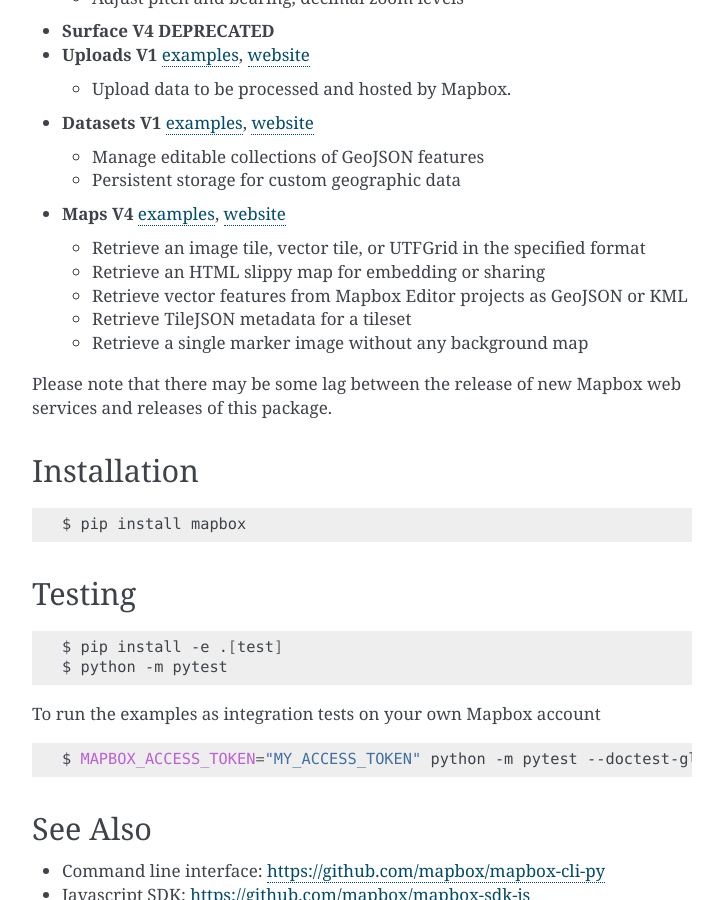
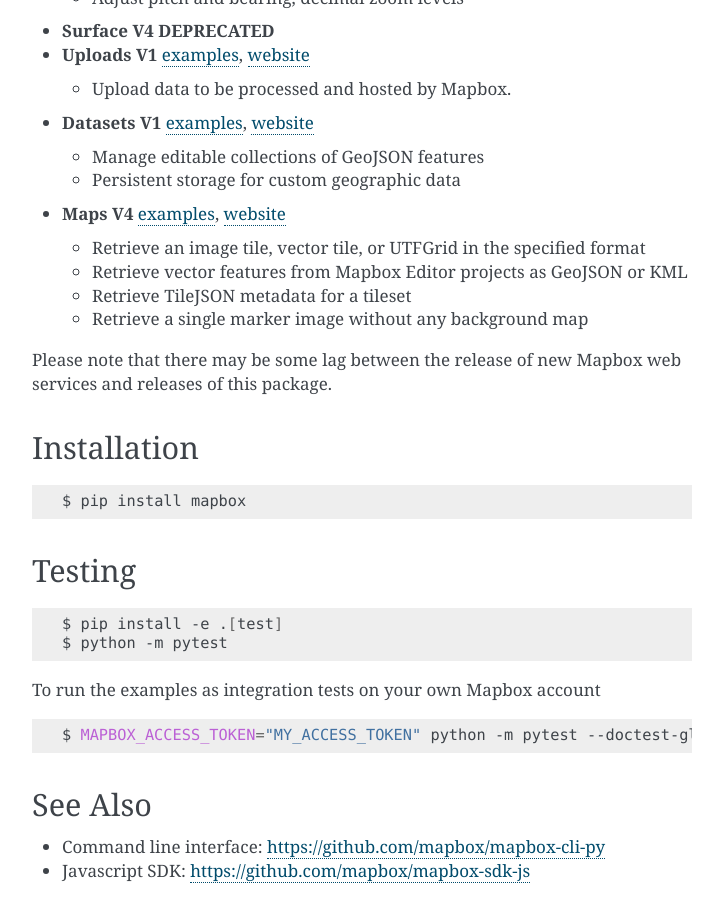
Before and after one commit to mapbox/mapbox-sdk-py, a Sphinx documentation site: the page built from docs/index.rst, in a window 1280 px wide and 900 px high, scrolled down 941 px. Shown: the whole window, without its empty margins (388-1111 px from the left). Built offline with Sphinx 7.4.7, drawn with Linux system fonts in a browser that asks for light colours.

Commit message:
Update index.rst

```diff
--- a/docs/index.rst
+++ b/docs/index.rst
@@ -59,7 +59,6 @@
 - **Maps V4** `examples <./docs/maps.md#maps>`__, `website <https://www.mapbox.com/api-documentation/?language=Python#maps>`__
 
   - Retrieve an image tile, vector tile, or UTFGrid in the specified format
-  - Retrieve an HTML slippy map for embedding or sharing
   - Retrieve vector features from Mapbox Editor projects as GeoJSON or KML
   - Retrieve TileJSON metadata for a tileset
   - Retrieve a single marker image without any background map
```
